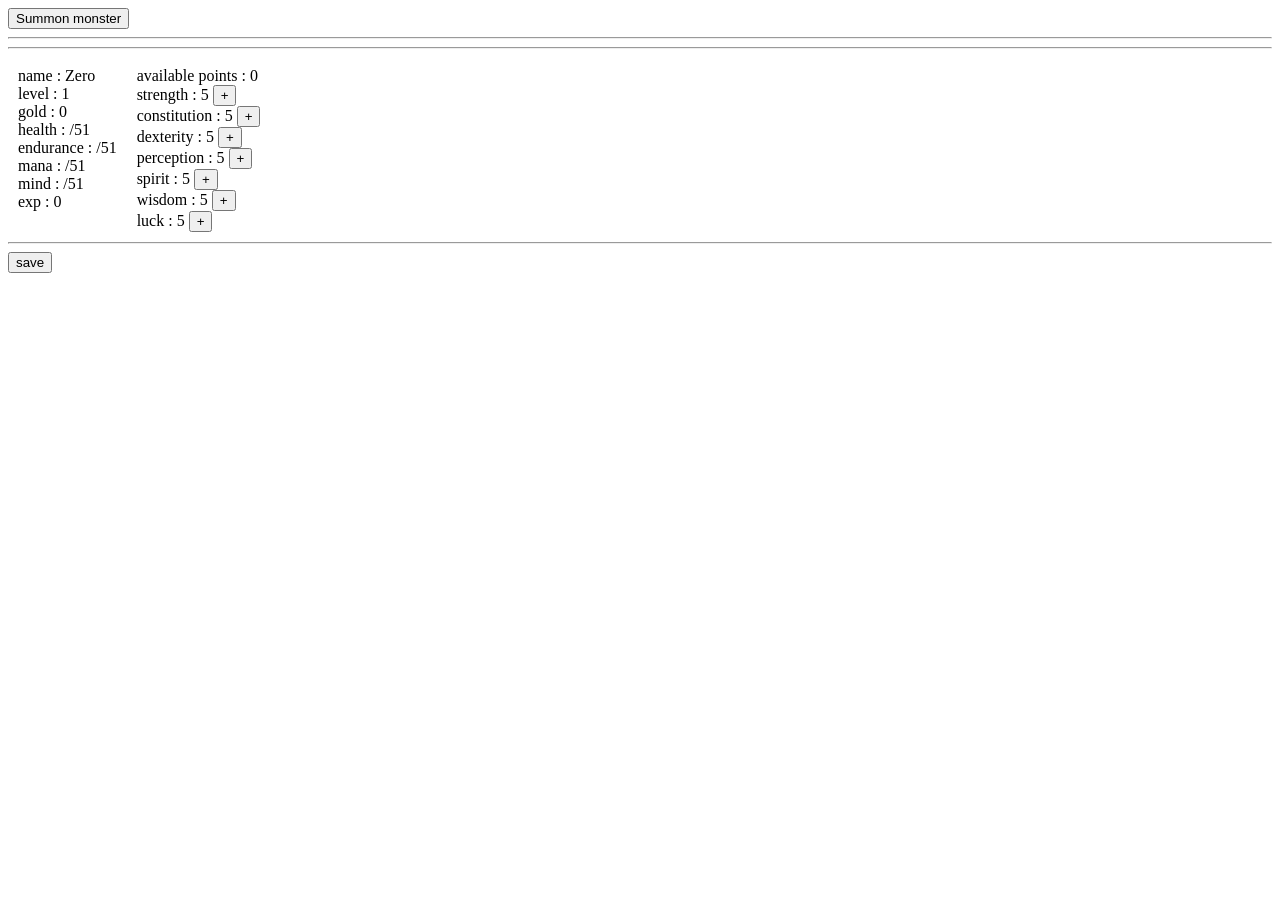
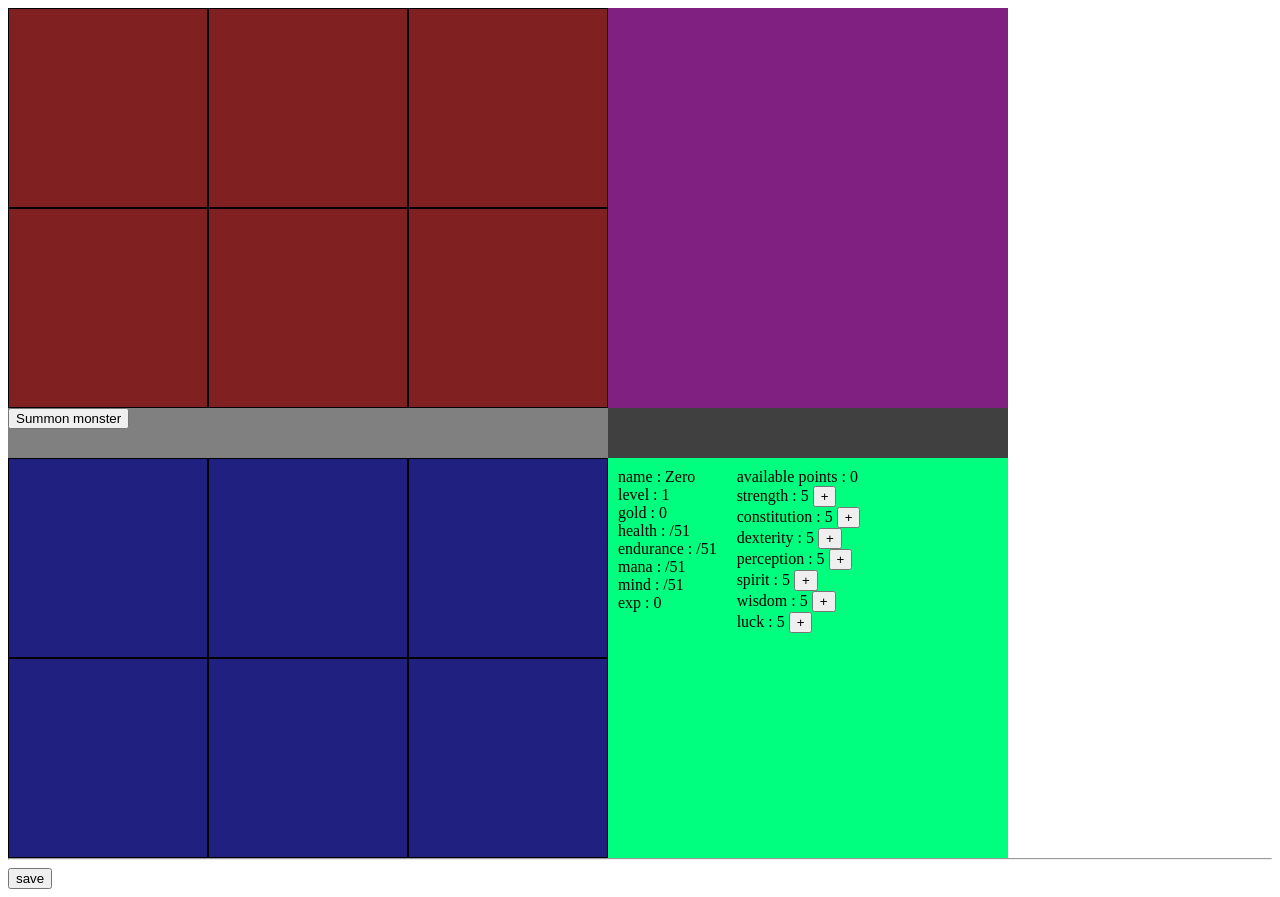
Before and after one commit to Netzeko/rpg, a plain HTML site: page clicker.html in a window 1280 px wide. Before the commit the page ends 800 px from the top, so only its background shows below. Drawn offline with Linux system fonts and the light colour scheme.

Commit message:
2017-10-29 08:56

```diff
--- /dev/null
+++ b/clicker.css
@@ -0,0 +1,74 @@
+
+#leftPanel{
+	width : 600px;
+	height : 850px;
+	background-color:#208020;
+	float:left;
+}
+#mainWindow{
+	width : 600px;
+	height : 400px;
+}
+#ennemiesWindow{
+	width : 600px;
+	height : 400px;
+	background-color:#802020;
+}
+.ennemyCard{
+	width : 198px;
+	height : 198px;
+	border:1px solid black;
+	float:left;
+}
+#travelWindow{
+	width : 600px;
+	height : 400px;
+	background-color:#808020;
+
+}
+#middleMenu{
+	width : 600px;
+	height : 50px;
+	background-color:#808080;
+}
+#partyWindow{
+	width : 600px;
+	height : 400px;
+	background-color:#202080;
+}
+.partyCard{
+	width : 198px;
+	height : 198px;
+	border:1px solid black;
+	float:left;
+}
+#rightPanel{
+	width : 400px;
+	height : 850px;
+	background-color:#208020;
+	float:left;
+}
+#lateralWindow{
+	width : 400px;
+	height : 400px;
+}
+#mapWindow{
+	width : 400px;
+	height : 400px;
+	background-color:#FF4500;
+}
+#targetWindow{
+	width : 400px;
+	height : 400px;
+	background-color:#802080;
+}
+#rightMenu{
+	width : 400px;
+	height : 50px;
+	background-color:#404040;
+}
+#characterWindow{
+	width : 400px;
+	height : 400px;
+	background-color:#00FF7F;
+}
--- a/clicker.html
+++ b/clicker.html
@@ -1,3 +1,6 @@
+<head>
+<link rel="stylesheet" type="text/css" href="clicker.css">
+</head>
 <script src="toolbox.js"></script>
 <script src="Save.js"></script>
 <script src="Monster.js"></script>
@@ -51,8 +54,19 @@
 	var ennemies = [];
 	var idnext = 1;
 	var currentEnnemies = 0;
+	var ennemyCards = [null,null,null,null,null,null,null];
+	var partyCards = [null,null,null,null,null,null,null];
+
+	function nextFreeCard(cards){
+		for(var i =1;i<cards.length;i++){
+			if(cards[i] == null) return i;
+		}
+		return 0;
+	}
+
 	function addEnnemy(){
-		if(currentEnnemies < 3 && !s.dead){
+		var free = nextFreeCard(ennemyCards);
+		if(free && !s.dead){
 			var divE = document.createElement('div');
 			divE.id = 'monster'+idnext;
 			divE.className = 'divmonster';
@@ -61,18 +75,31 @@
 			'ennemy : <span id="monster'+idnext+'name"></span><br/>'+
 			'health : <span id="monster'+idnext+'health"></span>/<span id="monster'+idnext+'maxhealth"></span><br/>'+
 			'<input type="button" value="attack" onclick="attackTarget(ennemies['+idnext+'])"/>';
-			document.getElementById('showmonster').appendChild(divE);
-			ennemies[idnext] = new Monster(idnext);
-			ennemies[idnext].showProperties();
-			ennemies[idnext].attackChar();
+
+
+			document.getElementById('ennemy'+free+'card').appendChild(divE);
+			var newm = new Monster(idnext);
+			ennemyCards[free] = newm;
+			ennemies[idnext] = newm;
+			newm.showProperties();
+			//newm.attackChar();
 			idnext ++;
 			currentEnnemies++;
 		}
 	}
 
+	function getCard(monsterId){
+		for(var i =1;i<ennemyCards.length;i++){
+			if(ennemyCards[i] != null
+			&& ennemyCards[i].id == monsterId) return i;
+		}
+		return 0;
+	}
+
 	function removeEnnemy(id){
-		document.getElementById('showmonster').removeChild(document.getElementById('monster'+id));
+		document.getElementById('ennemy'+getCard(id)+'card').removeChild(document.getElementById('monster'+id));
 		ennemies[id] = null;
+		ennemyCards[getCard(id)] = null;
 		currentEnnemies--;
 	}
 
@@ -93,22 +120,41 @@
 	//setCookie('test','01');
 	console.log('save='+getCookie('save'));
 </script>
-<div id="showmonster">
-	<input type="button" value="Summon monster" onclick="addEnnemy()"/><hr/>
 
+<div id="leftPanel">
+	<div id="mainWindow">
+		<div id="ennemiesWindow">
+			<div id="ennemy5card" class="ennemyCard"></div>
+			<div id="ennemy4card" class="ennemyCard"></div>
+			<div id="ennemy6card" class="ennemyCard"></div>
+			<div id="ennemy2card" class="ennemyCard"></div>
+			<div id="ennemy1card" class="ennemyCard"></div>
+			<div id="ennemy3card" class="ennemyCard"></div>
 		</div>
-<!--
-<div id="monsterpanel">
-	<div id="monster0" style="display:none;">
-		<img src="13.jpg" alt="Ennemy" height="150" width="150" id="imgennemy0"><br/>
-		ennemy : <span id="monster0name"></span><br/>
-		health : <span id="monster0health"></span>/<span id="monster0maxhealth"></span><br/>
-
-		<input type="button" value="attack" onclick="attackTarget(m)"/>
+		<div id="travelWindow" style="display:none">
 		</div>
 	</div>
--->
-<hr class="clearFloat"/>
+	<div id="middleMenu">
+		<input type="button" value="Summon monster" onclick="addEnnemy()"/>
+	</div>
+	<div id="partyWindow">
+			<div id="party2card" class="partyCard"></div>
+			<div id="party1card" class="partyCard"></div>
+			<div id="party3card" class="partyCard"></div>
+			<div id="party5card" class="partyCard"></div>
+			<div id="party4card" class="partyCard"></div>
+			<div id="party6card" class="partyCard"></div>
+	</div>
+</div>
+<div id="rightPanel">
+	<div id="lateralWindow">
+		<div id="targetWindow">
+		</div>
+		<div id="mapWindow" style="display:none">
+		</div>
+	</div>
+	<div id="rightMenu"></div>
+	<div id="characterWindow">
 		<div id="character">
 			name : <span id="playername"></span><br/>
 			level : <span id="level"></span><br/>
@@ -137,6 +183,10 @@ available points : <span id="points"></span><br/>
 			<input type="button" value="+" onclick="upgrade('luck')"/><br/>
 		</div>
 
+	</div>
+</div>
+
+
 <hr class="clearFloat"/>
 	<input type="button" value="save" onclick="s.saveInCookie()"/>
 
```
Lines whose indentation alone changed are shown as unchanged.
